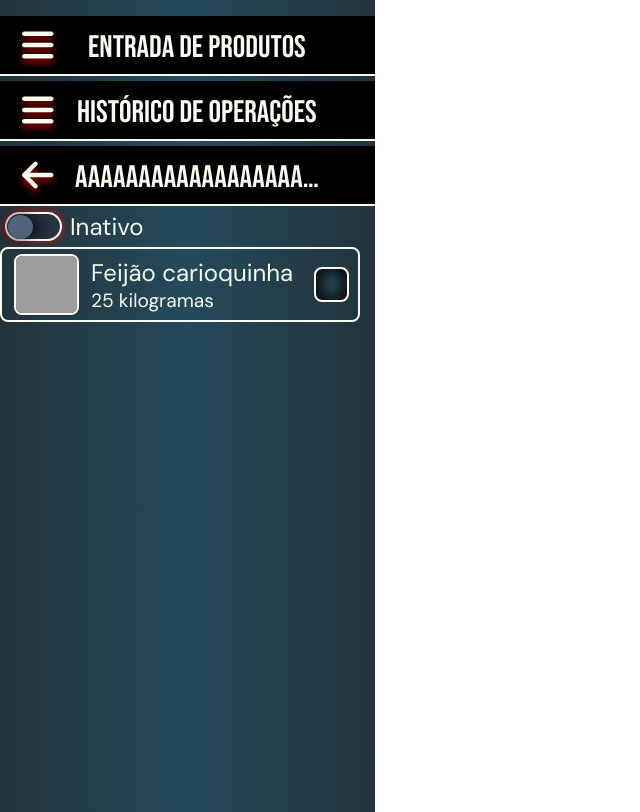
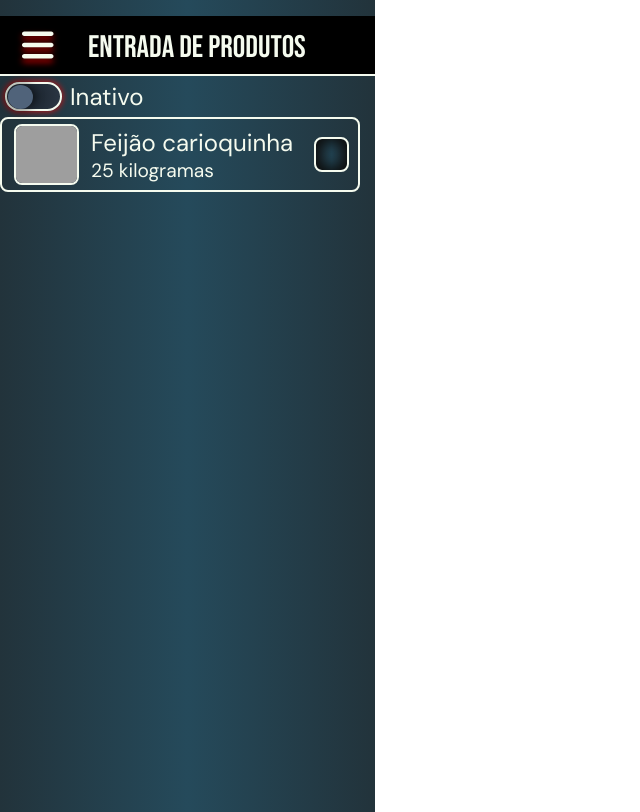
Before and after one commit to Grupo-2-Sustentare/sustentare-web, a React (Create React App) app: page /teste in a window 1280 px wide. Shown: the whole page, without its empty margins (0-640 px from the left). Built offline with nearby package versions, Linux system fonts and the light colour scheme; grey boxes are pictures that could not be loaded; a web font is replaced by a local one.

Commit message:
Ajustando variavel de sombra-vermelha-brilho

```diff
--- a/src/components/MenuLateral/menuLateral.module.css
+++ b/src/components/MenuLateral/menuLateral.module.css
@@ -86,6 +86,7 @@
     cursor: pointer;
     padding: 0;
     text-decoration: underline;
+    filter: var(--sombra-vermelha-brilho);
 }
 
 .logoutButton:hover {
--- a/src/components/MenuSuperior/menuSuperior.module.css
+++ b/src/components/MenuSuperior/menuSuperior.module.css
@@ -30,7 +30,7 @@
   }
   .icon {
     font-size: 1.5em;
-    filter: drop-shadow(0 4px 3px rgba(255, 0.7, 0.7, 0.7));
+    filter: var(--sombra-vermelha-brilho);
     cursor: pointer;
     /* box-shadow: var(--sombra-vermelha-icone); */
   }
--- a/src/globals.css
+++ b/src/globals.css
@@ -42,7 +42,7 @@ alterando-o apenas aqui, assim como com as variáveis do Figma!!!
     --sombra-in-escura: 0 0 15px 3px var(--preto) inset;
     --sombra-in-clara: 1px 1px 10px 3px var(--azul-claro) inset;
     --sombra-ex-vermelha: 3px 3px 3px 1px var(--vermelho);
-    --sombra-vermelha-icone: drop-shadow(1px 1px 2px var(--vermelho));
+    --sombra-vermelha-brilho: drop-shadow(0 4px 3px rgba(255, 0.7, 0.7, 0.7));
 }
 
 /* Tamanho de um celular, definido de forma temporária */
@@ -63,6 +63,7 @@ body{
     background: var(--gradiente);
     gap: 24px;
     padding: 16px;
+    /* O padding a cima deixa um espaço em cima do menu superior */
     display: flex;
     flex-direction: column;
     align-items: center;
--- a/src/pages/teste.jsx
+++ b/src/pages/teste.jsx
@@ -19,8 +19,8 @@ const ExibirComponentes = () => {
     return (
         <div>
             <MenuSuperior title="Entrada DE PRODUTOS" showBackArrow={false} />
-            <MenuSuperior title="histórico de operações" showBackArrow={false} />
-            <MenuSuperior title="AAAAAAAAaaaaaaaaaaaaaaaa" showBackArrow={true} />
+            {/* <MenuSuperior title="histórico de operações" showBackArrow={false} /> */}
+            {/* <MenuSuperior title="AAAAAAAAaaaaaaaaaaaaaaaa" showBackArrow={true} /> */}
             {/* <Botao/> */}
             <Switch initialState={false} onChange={(newState) => console.log(newState)} labels={{ on: 'Ativo', off: 'Inativo' }}/>
             {/* <MenuLateral userName={userName} userImage={userImage}/> */}
```
